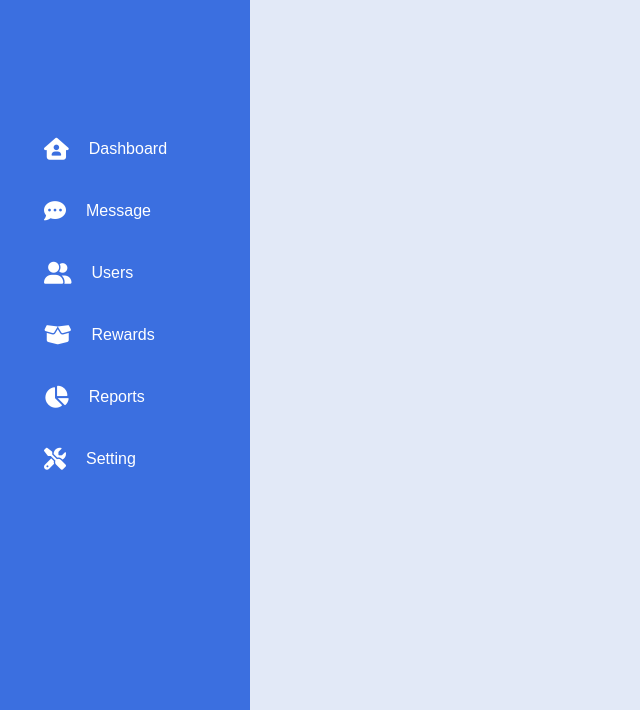
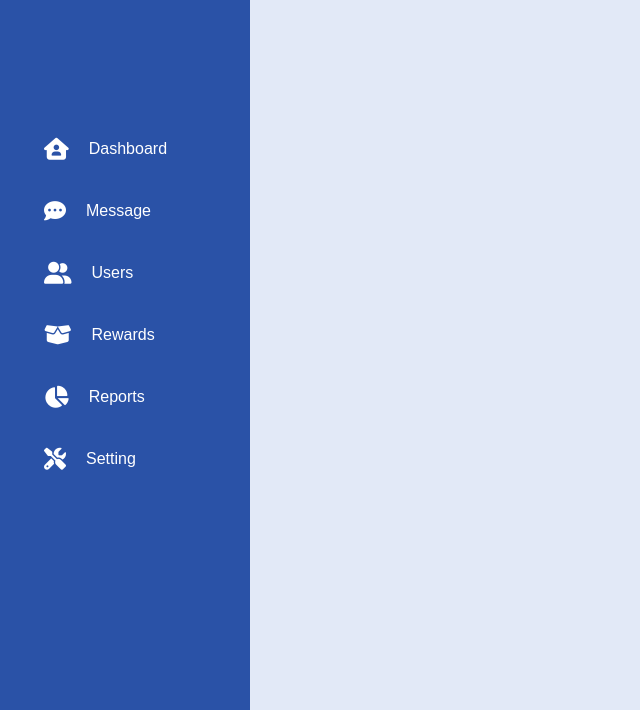
Before and after one commit to avijtt/side-navbar, a plain HTML site: page index.html in a window 1280 px wide. Shown: the part 90-800 px from the top of the page, without its empty margins (0-640 px from the left). Drawn offline with Linux system fonts and the light colour scheme.

Commit message:
second commit

```diff
--- a/css/style.css
+++ b/css/style.css
@@ -12,7 +12,7 @@
 .sidenav{
     width: 250px;
     height: 100%;
-    background: #3b6fe0;
+    background: #2a52a7;
     position: fixed;
     top: 0 ;
     left: 0;
```
